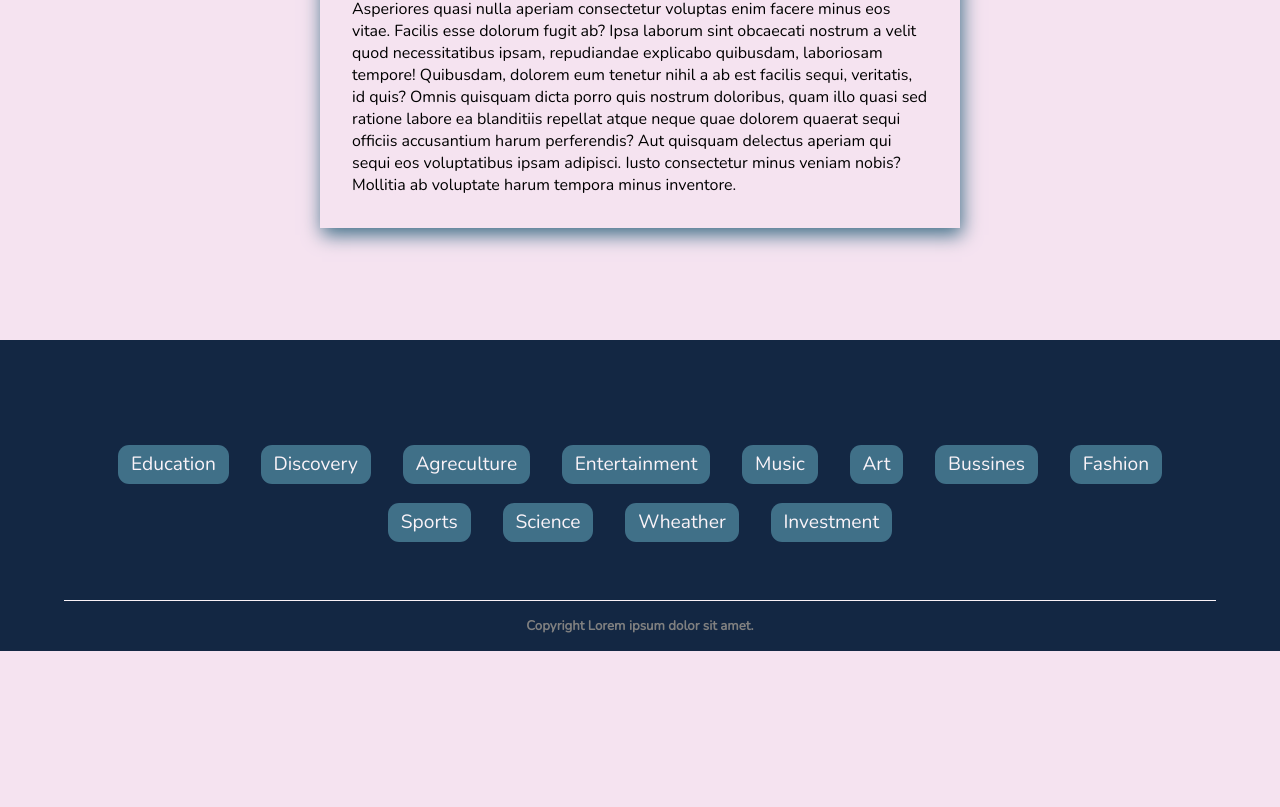
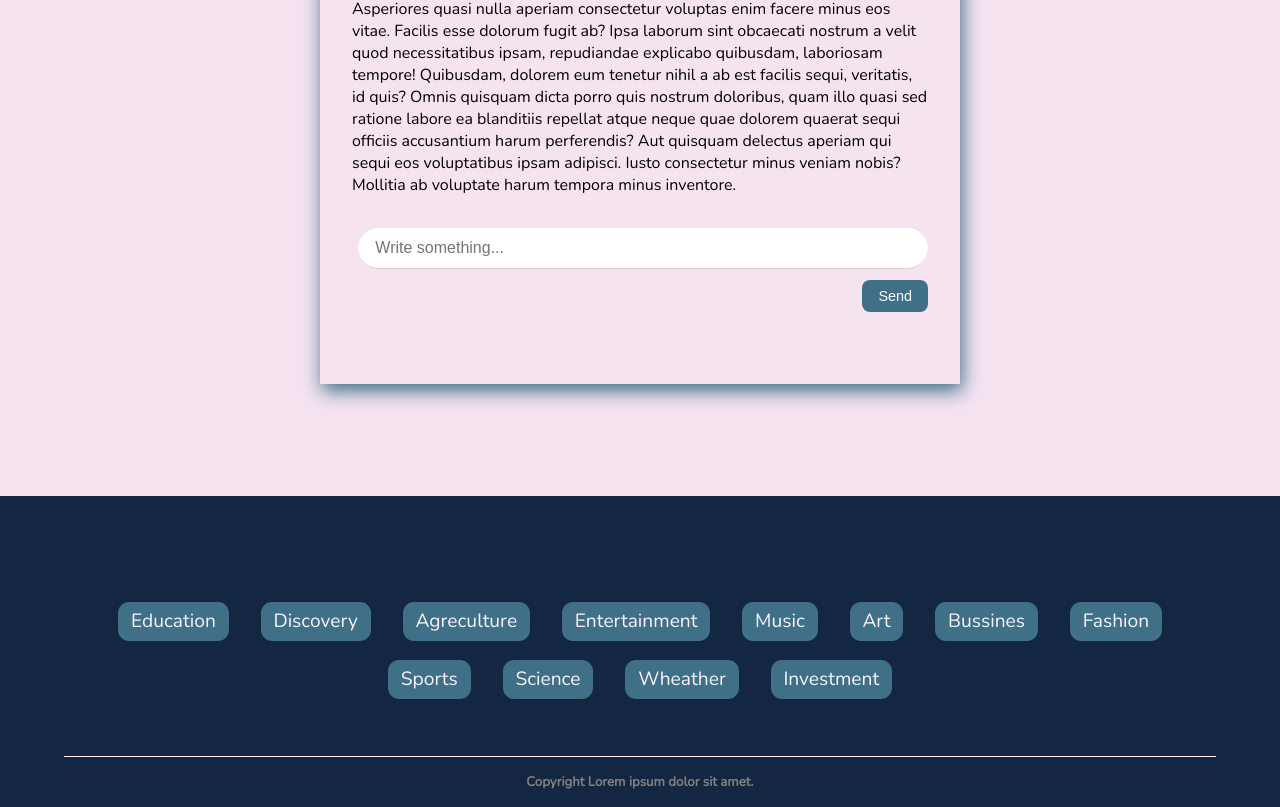
Before and after one commit to alevyldrm/BlogFrontend, a React (Vite) app: page /posts/1 in a window 1280 px wide. Shown: the part 846-1653 px from the top of the page. Before the commit the page ends 1497 px from the top, so only its background shows below. Built offline with nearby package versions, Linux system fonts and the light colour scheme.

Commit message:
Update PostDetail.jsx

```diff
--- a/src/Pages/PostDetail.jsx
+++ b/src/Pages/PostDetail.jsx
@@ -1,11 +1,42 @@
-import React from 'react'
+import React, { useState } from 'react'
 import PostAuthor from '../Components/PostAuthor'
 import { Link } from 'react-router-dom'
 import '../css/PostDetail.css'
 import PostDetailImg1 from '../images/i1.jpeg'
+import CommentList from '../Components/CommentList'
 
-function PostDetail(postAId) {
-    console.log(postAId)
+function PostDetail() {
+
+    const [comments, setComments] = useState([])
+
+    const createComment = (comment) => {
+        setComments([...comments, comment])
+    }
+
+
+
+    // !!!!!!!!!!!!!!!!!!!!!!!!!!! //
+
+    const [newCommentContent, setNewCommentContent] = useState('')
+
+    const createCommentfromInput = () => {
+        if (!newCommentContent) {
+
+            return;
+        }
+
+        const comment = {
+            id: Math.floor(Math.random() * 999999),
+            content: newCommentContent
+        }
+        createComment(comment)
+        setNewCommentContent('')
+    }
+    const removeComment = (commentID) => {
+        setComments([...comments.filter((comment) => comment.id !== commentID)])
+
+    }
+
     return (
         <section>
             <div className='container postdetail-container'>
@@ -24,6 +55,13 @@ function PostDetail(postAId) {
                 <div className="post-detail-des">
                     <p>Lorem ipsum, dolor sit amet consectetur adipisicing elit. Mollitia, fugit? Delectus sed saepe provident ipsam. Eos iste veniam quae dolorum eveniet harum vero repudiandae saepe accusamus repellendus quos voluptas nemo itaque praesentium, amet quidem nesciunt architecto voluptates ullam, ducimus distinctio maiores nisi. Iure repellendus vero dolore perferendis obcaecati voluptates enim ratione deserunt itaque deleniti esse quos, quidem incidunt. Asperiores quasi nulla aperiam consectetur voluptas enim facere minus eos vitae. Facilis esse dolorum fugit ab? Ipsa laborum sint obcaecati nostrum a velit quod necessitatibus ipsam, repudiandae explicabo quibusdam, laboriosam tempore! Quibusdam, dolorem eum tenetur nihil a ab est facilis sequi, veritatis, id quis? Omnis quisquam dicta porro quis nostrum doloribus, quam illo quasi sed ratione labore ea blanditiis repellat atque neque quae dolorem quaerat sequi officiis accusantium harum perferendis? Aut quisquam delectus aperiam qui sequi eos voluptatibus ipsam adipisci. Iusto consectetur minus veniam nobis? Mollitia ab voluptate harum tempora minus inventore.</p>
                 </div>
+                <div className='post-detail-container'>
+                    <input onChange={(e) => setNewCommentContent(e.target.value)} value={newCommentContent} type="text" placeholder='Write something...' className='post-detail-input' />
+                    <button onClick={createCommentfromInput} className='post-detail-btn btn'>Send</button>
+                </div>
+                <div className="post-detail-comment">
+                    <CommentList onRemoveComment={removeComment} comments={comments} />
+                </div>
             </div>
 
         </section>
```
